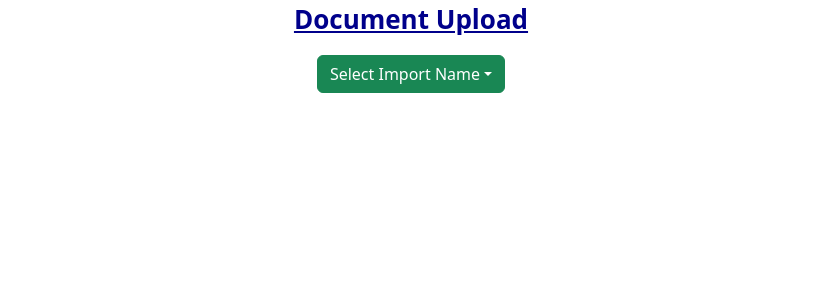
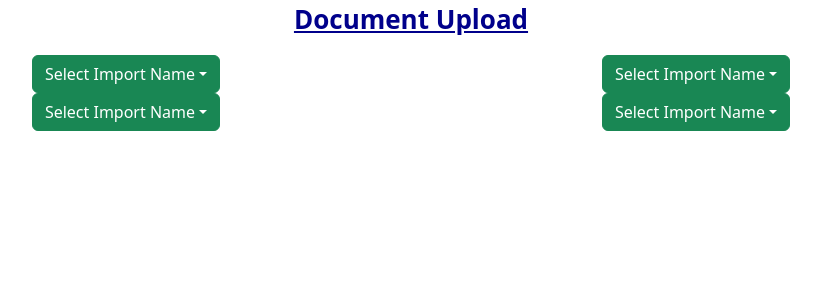
Before and after one commit to sodastereo87/Mockup, a React (Create React App) app: page / in a window 1280 px wide. Shown: the top 300 px of the page, without its empty margins (229-1050 px from the left). Built offline with nearby package versions, Linux system fonts and the light colour scheme.

Commit message:
adding dependencies

```diff
--- a/src/App.tsx
+++ b/src/App.tsx
@@ -1,19 +1,47 @@
 import React from 'react';
+import Container from 'react-bootstrap/Container';
+import Row from 'react-bootstrap/Row';
+import Col from 'react-bootstrap/Col';
 import './App.css';
-import DropDown from './components/dropdown'
+import DropDown from './components/dropdown';
 
 function App() {
   return (
+    <Container>
       <div className="App">
         <header className="App-header">
-        <p style={{ fontWeight: 'bold',textDecoration: 'underline' }}>
+          <p style={{ fontWeight: 'bold', textDecoration: 'underline' }}>
             Document Upload
           </p>
         </header>
+
+        <Row>
+          <Col>
             <div>
               <DropDown />
             </div>
+          </Col>
+          <Col>
+            <div>
+              <DropDown />
             </div>
+          </Col>
+        </Row>
+
+        <Row>
+          <Col>
+            <div>
+              <DropDown />
+            </div>
+          </Col>
+          <Col>
+            <div>
+              <DropDown />
+            </div>
+          </Col>
+        </Row>
+      </div>
+    </Container>
   );
 }
 
```
Also changed, not shown: package.json (+5 -2 lines), 1 other file (tests, documents, lock files or other folders). Lines whose indentation alone changed are shown as unchanged.
